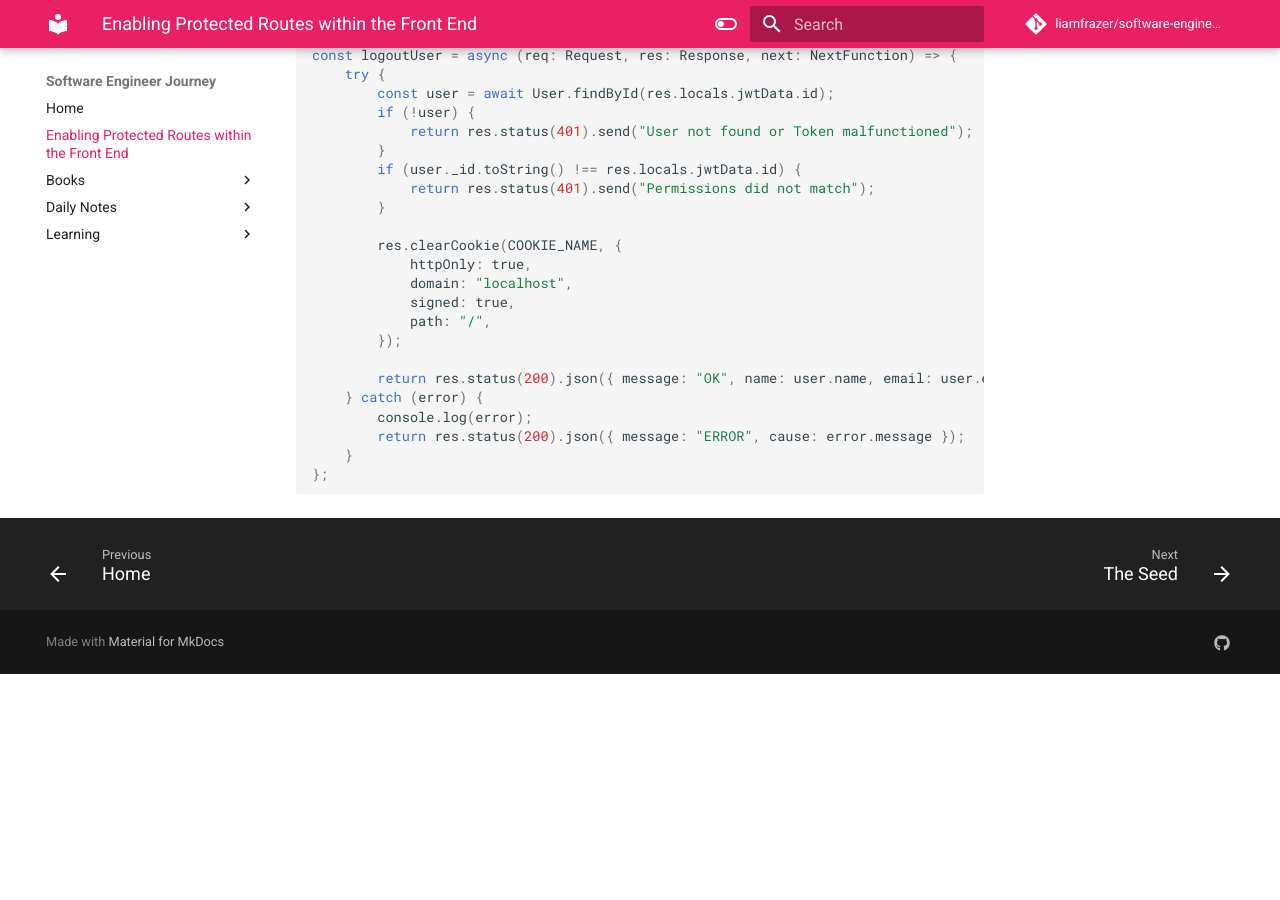
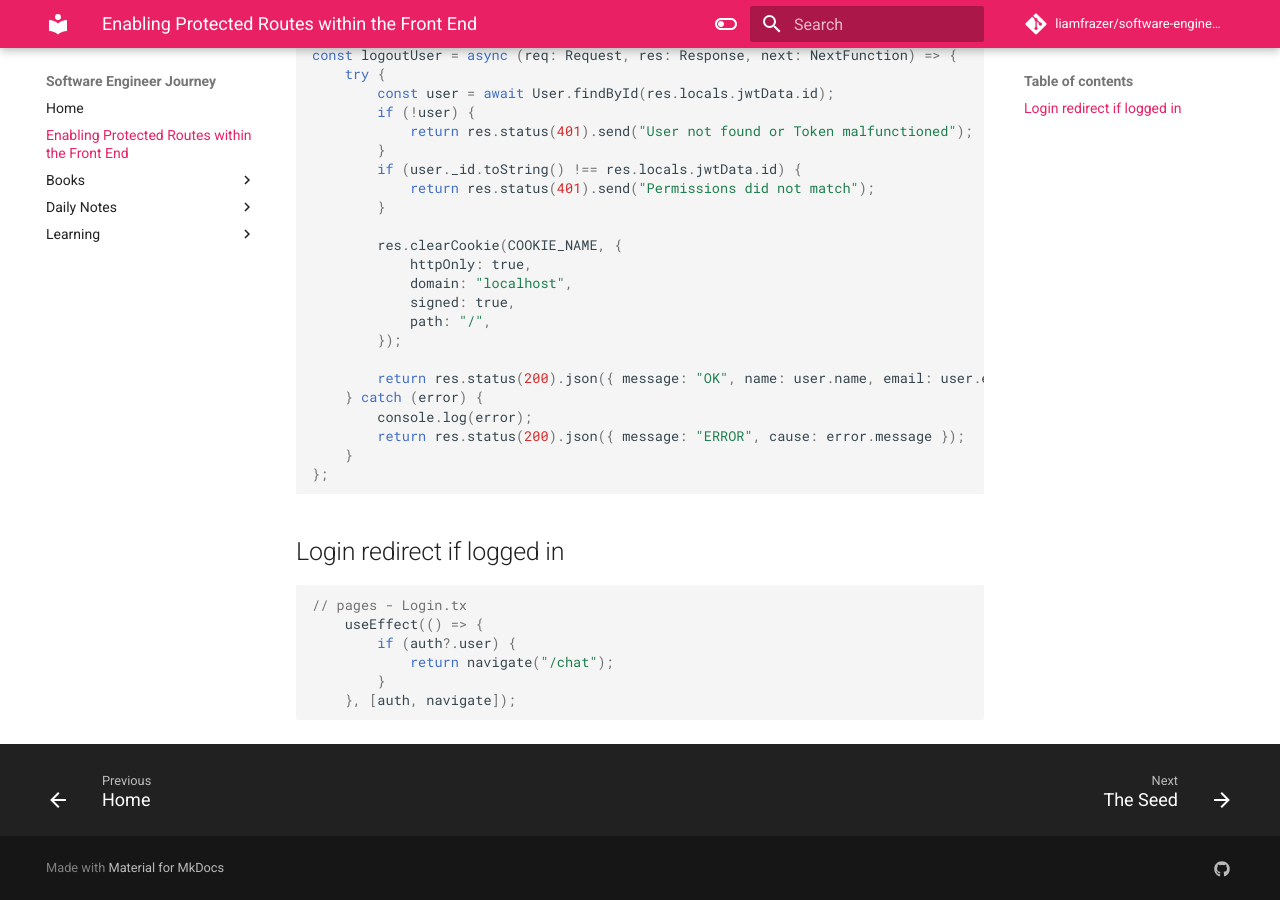
Before and after one commit to liamfrazer/software-engineer-journey, an MkDocs documentation site: the page built from docs/Enabling Protected Routes within the Front End.md, in a window 1280 px wide and 900 px high, scrolled down 787 px. Built offline with MkDocs 1.6.1 and Material for MkDocs 9.7.7, drawn with Linux system fonts in a browser that asks for light colours; comment, search, counter and statistics services are not loaded; before the commit the page ends 1461 px from its top, so only the background shows below that.

Commit message:
vault backup: 2024-01-01 13:41:56

````diff
--- a/docs/Enabling Protected Routes within the Front End.md
+++ b/docs/Enabling Protected Routes within the Front End.md
@@ -4,6 +4,7 @@ tags:
   - routes
   - Protected
   - useNavigate
+  - useEffect
 ---
 # Enabling Protected Routes within the Front End
 ```jsx
@@ -65,3 +66,13 @@ const logoutUser = async (req: Request, res: Response, next: NextFunction) => {
 	}
 };
 ```
+
+## Login redirect if logged in
+```jsx
+// pages - Login.tx
+	useEffect(() => {
+		if (auth?.user) {
+			return navigate("/chat");
+		}
+	}, [auth, navigate]);
+```
````
